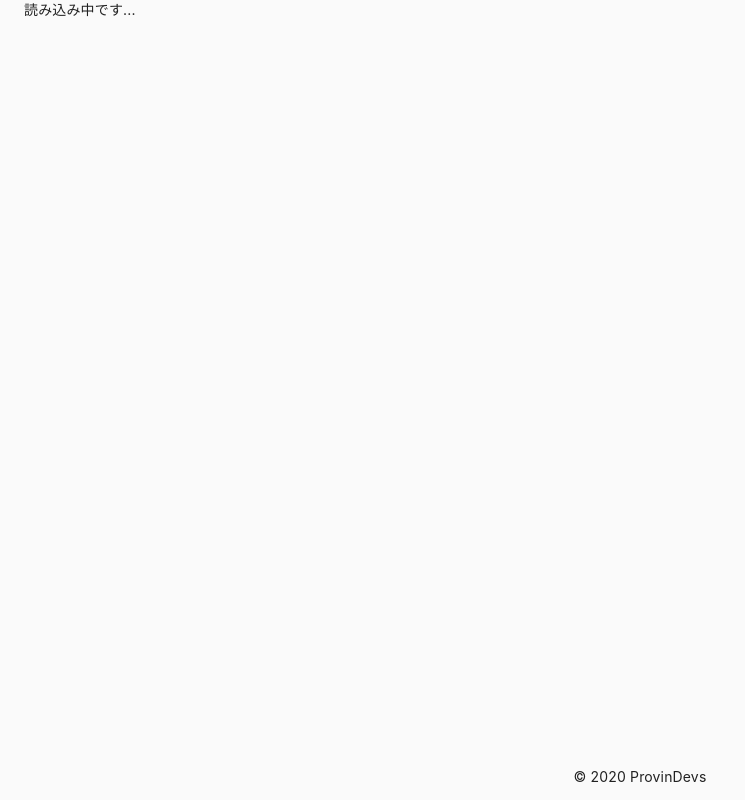
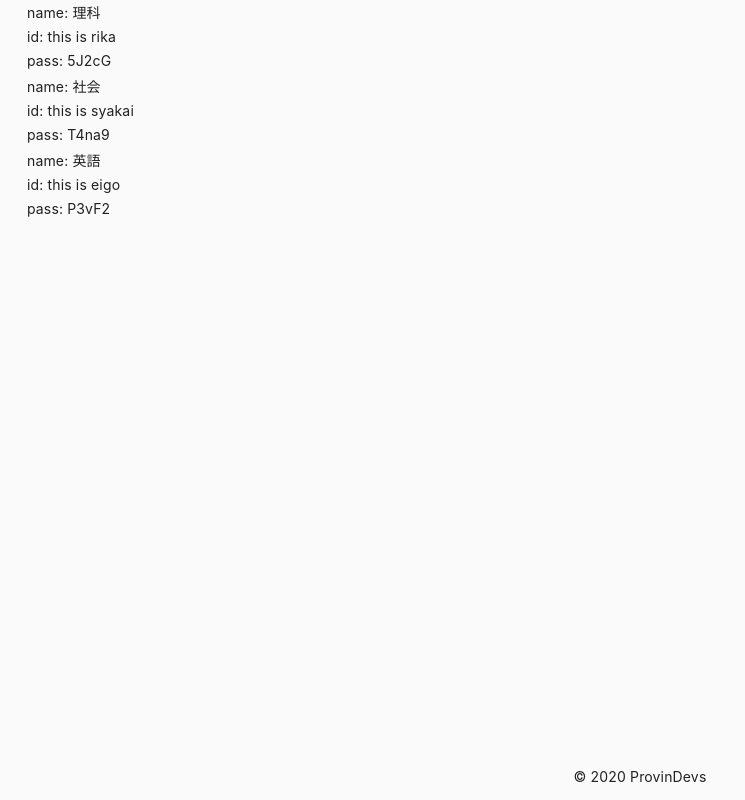
Before and after one commit to ProvinDevs/2020vol1-frontend, a React app: page /classlist in a window 1280 px wide. Shown: the whole page, without its empty margins (0-745 px from the left). Built offline with nearby package versions, Linux system fonts and the light colour scheme; a web font is replaced by a local one.

Commit message:
バグ修正

```diff
--- a/package.json
+++ b/package.json
@@ -22,6 +22,7 @@
   },
   "devDependencies": {
     "@babel/core": "^7.11.1",
+    "@babel/polyfill": "^7.10.4",
     "@babel/preset-env": "^7.11.0",
     "@types/lodash": "^4.14.159",
     "@types/react": "^16.9.46",
--- a/src/App.tsx
+++ b/src/App.tsx
@@ -1,4 +1,4 @@
-import React, { FC } from "react";
+import React, { FC, useState } from "react";
 import { BrowserRouter, Switch, Route } from "react-router-dom";
 
 import HomePage from "./pages/Home";
@@ -8,18 +8,23 @@ import Footer from "./components/common/Footer";
 import PageWrapper from "./theme";
 
 import "./scss/global.scss";
+import { SampleApiClient } from "./api/impls/sample";
 
-const App: FC = () => (
+const App: FC = () => {
+  const apiClient = useState(new SampleApiClient())[0];
+
+  return (
     <BrowserRouter>
       <PageWrapper>
         <Switch>
           <Route exact path="/" component={HomePage} />
           <Route path="/about" component={AboutPage} />
-        <Route exact path="/classlist" component={ClassList} />
+          <Route exact path="/classlist" render={() => <ClassList api={apiClient} />} />
         </Switch>
         <Footer />
       </PageWrapper>
     </BrowserRouter>
   );
+};
 
 export default App;
--- a/src/pages/ClassList.tsx
+++ b/src/pages/ClassList.tsx
@@ -25,7 +25,7 @@ export default class ClassList extends Component<ClassListProps, State> {
     };
   }
 
-  componentDidUpdate(): void {
+  componentDidMount(): void {
     this.props.api
       .getAllClassInfo()
       .then((info) => this.setState({ apiState: "Loaded", data: info }))
--- a/webpack.config.js
+++ b/webpack.config.js
@@ -6,12 +6,12 @@ const isEnvProduction = process.env.NODE_ENV === "production";
 
 module.exports = {
   mode: isEnvProduction ? "production" : "development",
-  entry: path.join(__dirname, "src", "index.tsx"),
+  entry: ["@babel/polyfill", path.join(__dirname, "src", "index.tsx")],
   output: {
     publicPath: "/",
     path: path.join(__dirname, "dist"),
     filename: "js/[name].[contenthash:8].js",
-},
+  },
   resolve: {
     extensions: [".js", ".jsx", ".ts", ".tsx"],
   },
@@ -20,10 +20,7 @@ module.exports = {
       {
         test: /\.tsx?$/,
         exclude: /node_modules/,
-        use: [
-          "babel-loader",
-          "ts-loader",
-        ],
+        use: ["babel-loader", "ts-loader"],
       },
       {
         test: /\.scss$/,
@@ -56,7 +53,7 @@ module.exports = {
           fallback: "file-loader",
           name: "image/[name].[contenthash:8].[ext]",
         },
-      }
+      },
     ],
   },
   plugins: [
@@ -70,9 +67,7 @@ module.exports = {
         {
           from: path.join(__dirname, "public"),
           globOptions: {
-            ignore: [
-              "index.html"
-            ],
+            ignore: ["index.html"],
           },
         },
       ],
```
Also changed, not shown: .babelrc. Lines whose indentation alone changed are shown as unchanged.
